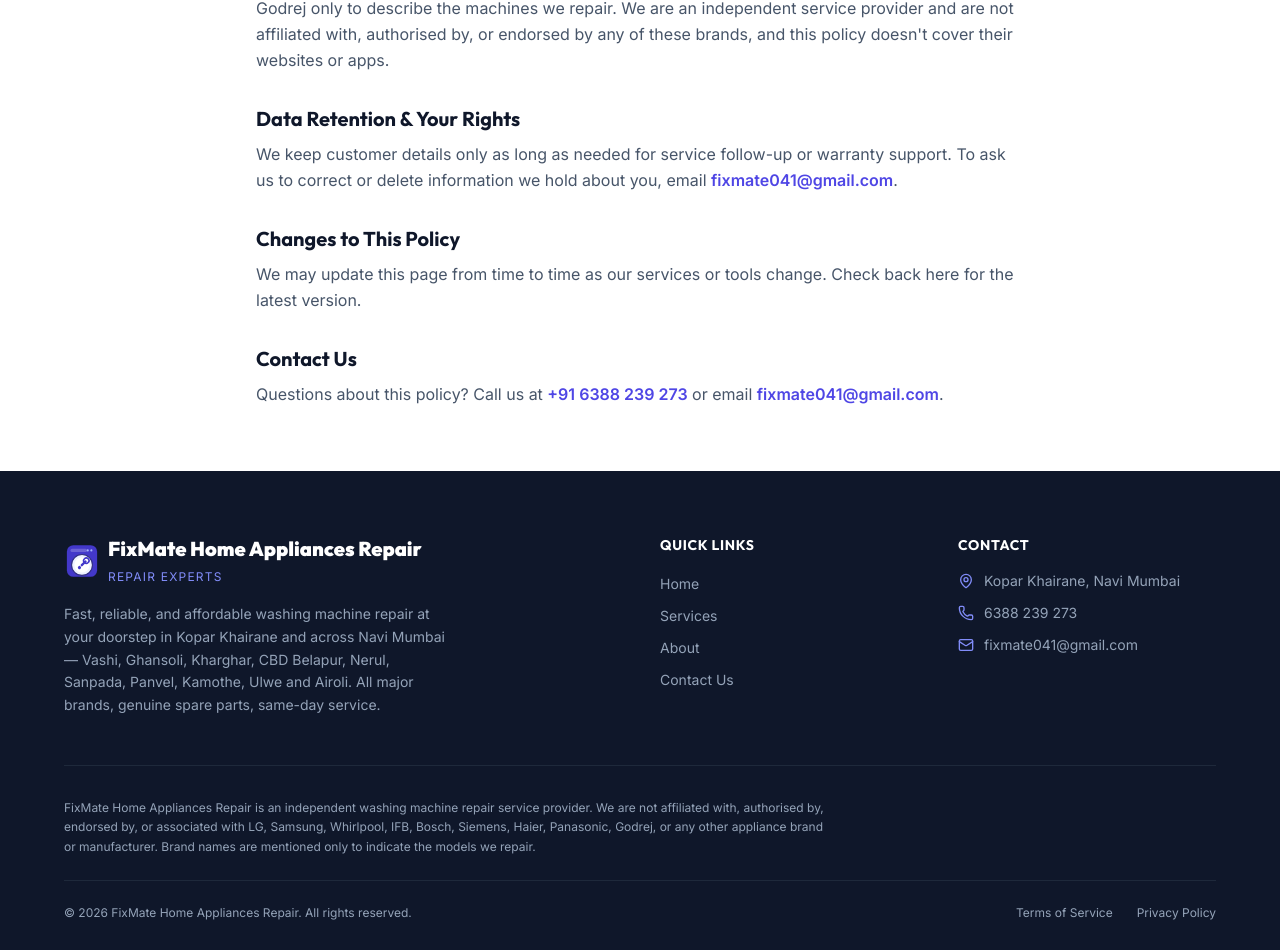
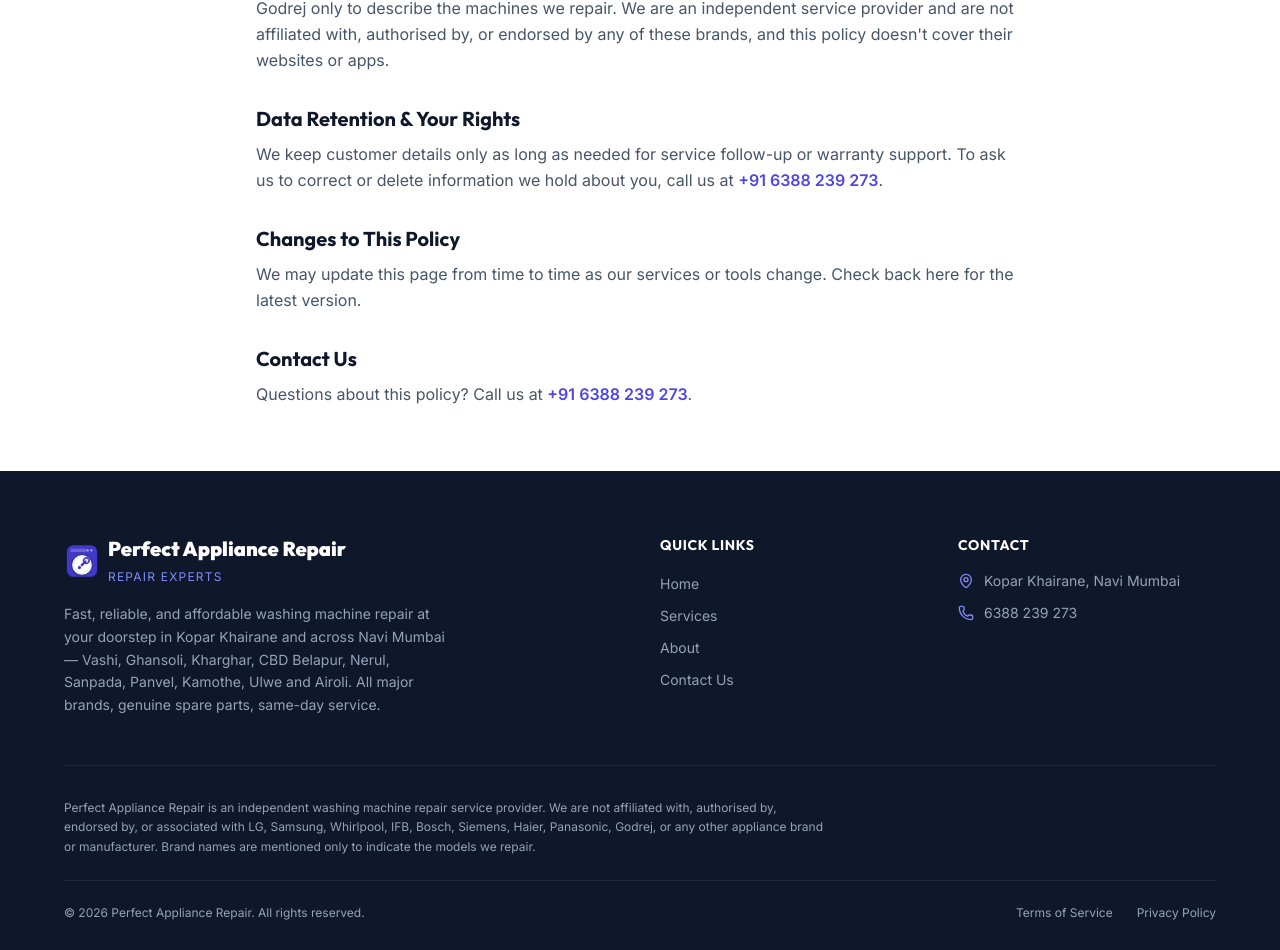
Before and after one commit to yugmbusinessconsulting/washing-repair.vercel.app, a Next.js app: page /privacy-policy in a window 1280 px wide. Shown: the part 934-1884 px from the top of the page. Built offline with nearby package versions, Linux system fonts and the light colour scheme.

Commit message:
Refactor code structure for improved readability and maintainability

```diff
--- a/app/components/Contact.tsx
+++ b/app/components/Contact.tsx
@@ -1,7 +1,7 @@
 "use client";
 import { useState } from "react";
 import { useRouter } from "next/navigation";
-import { Phone, MessageSquare, MapPin, Mail, AlertTriangle } from "lucide-react";
+import { Phone, MessageSquare, MapPin, AlertTriangle } from "lucide-react";
 
 const WHATSAPP_NUMBER = "916388239273";
 
@@ -107,20 +107,6 @@
                 </p>
               </div>
             </div>
-
-            <div className="flex items-center gap-4 bg-white rounded-lg border border-slate-200 p-4">
-              <div className="w-10 h-10 bg-slate-100 rounded-md flex items-center justify-center text-indigo-600">
-                <Mail className="w-5 h-5" />
-              </div>
-              <div>
-                <p className="text-xs font-semibold text-slate-400 uppercase tracking-wide">
-                  Email Us
-                </p>
-                <p className="text-base font-bold text-slate-800">
-                  fixmate041@gmail.com
-                </p>
-              </div>
-            </div>
           </div>
         </div>
 
--- a/app/components/Footer.tsx
+++ b/app/components/Footer.tsx
@@ -1,5 +1,5 @@
 import Image from "next/image";
-import { MapPin, Phone, Mail } from "lucide-react";
+import { MapPin, Phone } from "lucide-react";
 
 export default function Footer() {
   return (
@@ -9,10 +9,10 @@
           {/* Brand */}
           <div className="md:col-span-2">
             <div className="flex items-center gap-2 mb-4">
-              <Image src="/logo-icon.svg" alt="FixMate Home Appliances Repair logo" width={36} height={36} className="w-9 h-9" />
+              <Image src="/logo-icon.svg" alt="Perfect Appliance Repair logo" width={36} height={36} className="w-9 h-9" />
               <div>
                 <span className="font-display font-black text-xl text-white block">
-                  FixMate Home Appliances Repair
+                  Perfect Appliance Repair
                 </span>
                 <span className="text-xs text-indigo-400 tracking-widest uppercase">
                   Repair Experts
@@ -68,22 +68,13 @@
                   6388 239 273
                 </a>
               </li>
-              <li className="flex items-start gap-2.5">
-                <Mail className="w-4 h-4 text-indigo-400 mt-0.5 flex-shrink-0" />
-                <a
-                  href="mailto:fixmate041@gmail.com"
-                  className="hover:text-indigo-400 transition-colors"
-                >
-                  fixmate041@gmail.com
-                </a>
-              </li>
             </ul>
           </div>
         </div>
 
         <div className="border-t border-slate-800 pt-8">
           <p className="text-xs leading-relaxed max-w-3xl">
-            FixMate Home Appliances Repair is an independent washing machine repair
+            Perfect Appliance Repair is an independent washing machine repair
             service provider. We are not affiliated with, authorised by,
             endorsed by, or associated with LG, Samsung, Whirlpool, IFB,
             Bosch, Siemens, Haier, Panasonic, Godrej, or any other appliance
@@ -93,7 +84,7 @@
         </div>
 
         <div className="border-t border-slate-800 mt-6 pt-6 flex flex-col md:flex-row items-center justify-between gap-4 text-xs">
-          <p>© 2026 FixMate Home Appliances Repair. All rights reserved.</p>
+          <p>© 2026 Perfect Appliance Repair. All rights reserved.</p>
           <div className="flex gap-6">
             <a href="/terms-of-service" className="hover:text-indigo-400 transition-colors">
               Terms of Service
--- a/app/components/Navbar.tsx
+++ b/app/components/Navbar.tsx
@@ -29,10 +29,10 @@
       <div className="max-w-6xl mx-auto px-4 py-3 flex items-center justify-between">
         {/* Logo */}
         <a href="/#home" className="flex items-center gap-2">
-          <Image src="/logo-icon.svg" alt="FixMate Home Appliances Repair logo" width={28} height={28} className="w-7 h-7" />
+          <Image src="/logo-icon.svg" alt="Perfect Appliance Repair logo" width={28} height={28} className="w-7 h-7" />
           <div className="leading-tight">
             <span className="font-display font-bold text-lg text-slate-900 block">
-              FixMate Home Appliances Repair
+              Perfect Appliance Repair
             </span>
             <span className="text-[11px] text-slate-500 tracking-wide uppercase">
               Repair Experts
--- a/app/components/WhyUs.tsx
+++ b/app/components/WhyUs.tsx
@@ -53,7 +53,7 @@
             Why Choose Us
           </h2>
           <p className="text-slate-600 text-base leading-relaxed">
-            FixMate Home Appliances Repair serves households across Kopar
+            Perfect Appliance Repair serves households across Kopar
             Khairane and Navi Mumbai — including Vashi, Ghansoli, Kharghar,
             CBD Belapur, Nerul, Sanpada, Panvel, Kamothe, Ulwe and Airoli —
             with washing machine repairs. We are an independent local service
--- a/app/layout.tsx
+++ b/app/layout.tsx
@@ -17,8 +17,8 @@
   display: "swap",
 });
 
-const SITE_URL = "https://fix-matee.vercel.app";
-const SITE_TITLE = "FixMate Home Appliances Repair — Washing Machine Repair in Navi Mumbai";
+const SITE_URL = "https://www.perfectappliancerepair.in";
+const SITE_TITLE = "Perfect Appliance Repair — Washing Machine Repair in Navi Mumbai";
 const SITE_DESCRIPTION =
   "Professional washing machine repair at your doorstep across Navi Mumbai — Kopar Khairane, Vashi, Ghansoli, Kharghar, CBD Belapur, Nerul, Sanpada, Panvel, Kamothe, Ulwe and Airoli. All brands — LG, Samsung, Whirlpool, IFB, Bosch. Same-day service, genuine parts, affordable pricing.";
 
@@ -26,7 +26,7 @@
   metadataBase: new URL(SITE_URL),
   title: {
     default: SITE_TITLE,
-    template: "%s | FixMate Home Appliances Repair",
+    template: "%s | Perfect Appliance Repair",
   },
   description: SITE_DESCRIPTION,
   keywords: [
@@ -74,7 +74,7 @@
     title: SITE_TITLE,
     description: "Same-day doorstep washing machine repair across Navi Mumbai. All brands. Genuine parts.",
     url: SITE_URL,
-    siteName: "FixMate Home Appliances Repair",
+    siteName: "Perfect Appliance Repair",
     locale: "en_IN",
     type: "website",
     images: [
@@ -82,7 +82,7 @@
         url: "/og-image.png",
         width: 1200,
         height: 630,
-        alt: "FixMate Home Appliances Repair — Washing Machine Repair in Navi Mumbai",
+        alt: "Perfect Appliance Repair — Washing Machine Repair in Navi Mumbai",
       },
     ],
   },
@@ -107,11 +107,10 @@
   "@context": "https://schema.org",
   "@type": "LocalBusiness",
   "@id": `${SITE_URL}/#business`,
-  name: "FixMate Home Appliances Repair",
+  name: "Perfect Appliance Repair",
   image: `${SITE_URL}/og-image.png`,
   url: SITE_URL,
   telephone: "+91-6388239273",
-  email: "fixmate041@gmail.com",
   priceRange: "₹150 onwards",
   address: {
     "@type": "PostalAddress",
--- a/app/privacy-policy/page.tsx
+++ b/app/privacy-policy/page.tsx
@@ -6,7 +6,7 @@
 export const metadata: Metadata = {
   title: "Privacy Policy",
   description:
-    "How FixMate Home Appliances Repair collects and uses information from visitors and customers in Kopar Khairane, Navi Mumbai.",
+    "How Perfect Appliance Repair collects and uses information from visitors and customers in Kopar Khairane, Navi Mumbai.",
   alternates: {
     canonical: "/privacy-policy",
   },
@@ -24,7 +24,7 @@
 
           <div className="space-y-8 text-slate-600 text-base leading-relaxed">
             <p>
-              FixMate Home Appliances Repair (&quot;we&quot;, &quot;us&quot;) provides doorstep
+              Perfect Appliance Repair (&quot;we&quot;, &quot;us&quot;) provides doorstep
               washing machine repair services in Kopar Khairane, Navi Mumbai. This
               page explains what information we collect through this website and
               how we use it.
@@ -92,12 +92,12 @@
               <p>
                 We keep customer details only as long as needed for service
                 follow-up or warranty support. To ask us to correct or delete
-                information we hold about you, email{" "}
+                information we hold about you, call us at{" "}
                 <a
-                  href="mailto:fixmate041@gmail.com"
+                  href="tel:+916388239273"
                   className="text-indigo-600 hover:text-indigo-700 font-semibold"
                 >
-                  fixmate041@gmail.com
+                  +91 6388 239 273
                 </a>
                 .
               </p>
@@ -119,13 +119,6 @@
                 Questions about this policy? Call us at{" "}
                 <a href="tel:+916388239273" className="text-indigo-600 hover:text-indigo-700 font-semibold">
                   +91 6388 239 273
-                </a>{" "}
-                or email{" "}
-                <a
-                  href="mailto:fixmate041@gmail.com"
-                  className="text-indigo-600 hover:text-indigo-700 font-semibold"
-                >
-                  fixmate041@gmail.com
                 </a>
                 .
               </p>
--- a/app/robots.ts
+++ b/app/robots.ts
@@ -1,6 +1,6 @@
 import type { MetadataRoute } from "next";
 
-const SITE_URL = "https://fix-matee.vercel.app";
+const SITE_URL = "https://www.perfectappliancerepair.in";
 
 export default function robots(): MetadataRoute.Robots {
   return {
--- a/app/sitemap.ts
+++ b/app/sitemap.ts
@@ -1,6 +1,6 @@
 import type { MetadataRoute } from "next";
 
-const SITE_URL = "https://fix-matee.vercel.app";
+const SITE_URL = "https://www.perfectappliancerepair.in";
 
 export default function sitemap(): MetadataRoute.Sitemap {
   return [
--- a/app/terms-of-service/page.tsx
+++ b/app/terms-of-service/page.tsx
@@ -6,7 +6,7 @@
 export const metadata: Metadata = {
   title: "Terms of Service",
   description:
-    "Terms governing washing machine repair bookings and service with FixMate Home Appliances Repair in Kopar Khairane, Navi Mumbai.",
+    "Terms governing washing machine repair bookings and service with Perfect Appliance Repair in Kopar Khairane, Navi Mumbai.",
   alternates: {
     canonical: "/terms-of-service",
   },
@@ -25,7 +25,7 @@
           <div className="space-y-8 text-slate-600 text-base leading-relaxed">
             <p>
               These terms apply when you book or use washing machine repair
-              services from FixMate Home Appliances Repair (&quot;we&quot;, &quot;us&quot;) in
+              services from Perfect Appliance Repair (&quot;we&quot;, &quot;us&quot;) in
               Kopar Khairane, Navi Mumbai, whether through this website, phone,
               or WhatsApp. By booking a service, you agree to these terms.
             </p>
@@ -128,13 +128,6 @@
                 Questions about these terms? Call us at{" "}
                 <a href="tel:+916388239273" className="text-indigo-600 hover:text-indigo-700 font-semibold">
                   +91 6388 239 273
-                </a>{" "}
-                or email{" "}
-                <a
-                  href="mailto:fixmate041@gmail.com"
-                  className="text-indigo-600 hover:text-indigo-700 font-semibold"
-                >
-                  fixmate041@gmail.com
                 </a>
                 .
               </p>
```
Also changed, not shown: 1 other file (tests, documents, lock files or other folders).
